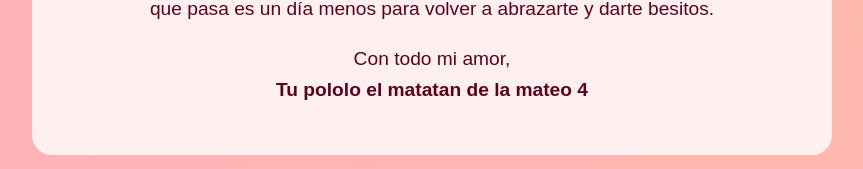
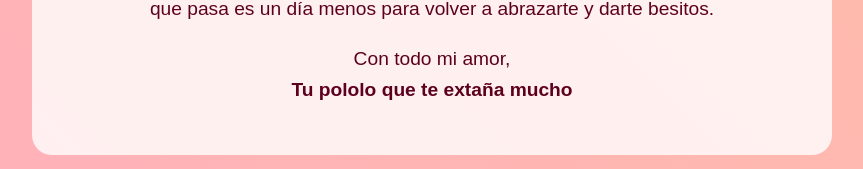
Before and after one commit to Gabriel-dvz/para-sofia, a plain HTML site: page index.html in a window 1280 px wide. Shown: the part 995-1164 px from the top of the page, without its empty margins (208-1071 px from the left). Drawn offline with Linux system fonts and the light colour scheme.

Commit message:
Cambie una frase

```diff
--- a/index.html
+++ b/index.html
@@ -102,7 +102,7 @@
                 Esta pasantía en Francia es temporal, y aunque no esté contigo, mi amor por ti es inmenso.
                 Cada día que pasa es un día menos para volver a abrazarte y darte besitos.
             </p>
-            <p>Con todo mi amor,<br><strong>Tu pololo el matatan de la mateo 4</strong></p>
+            <p>Con todo mi amor,<br><strong>Tu pololo que te extaña mucho</strong></p>
         </div>
 
         <div class="countdown">
```
